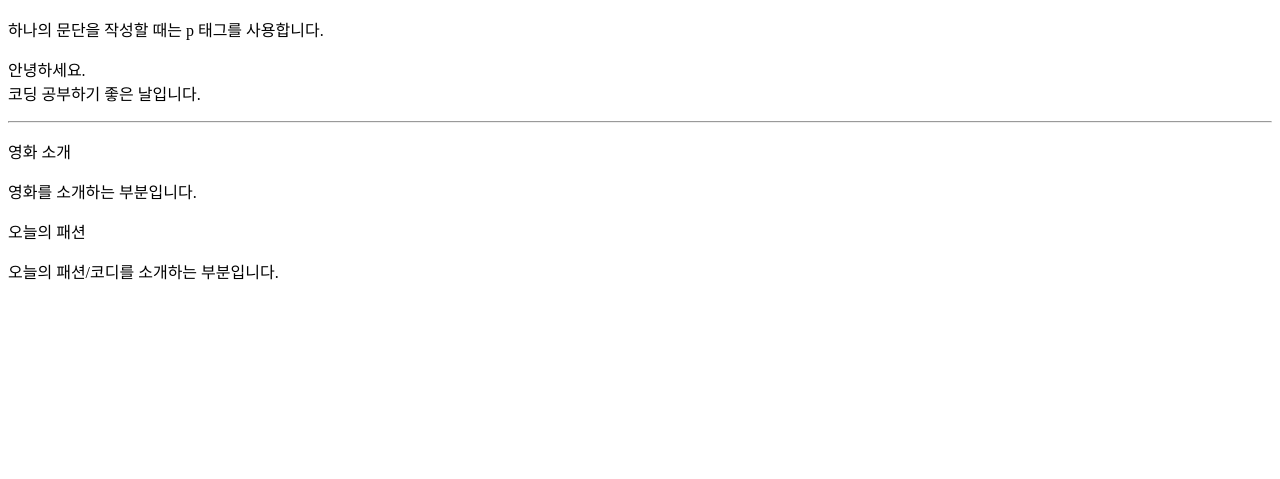
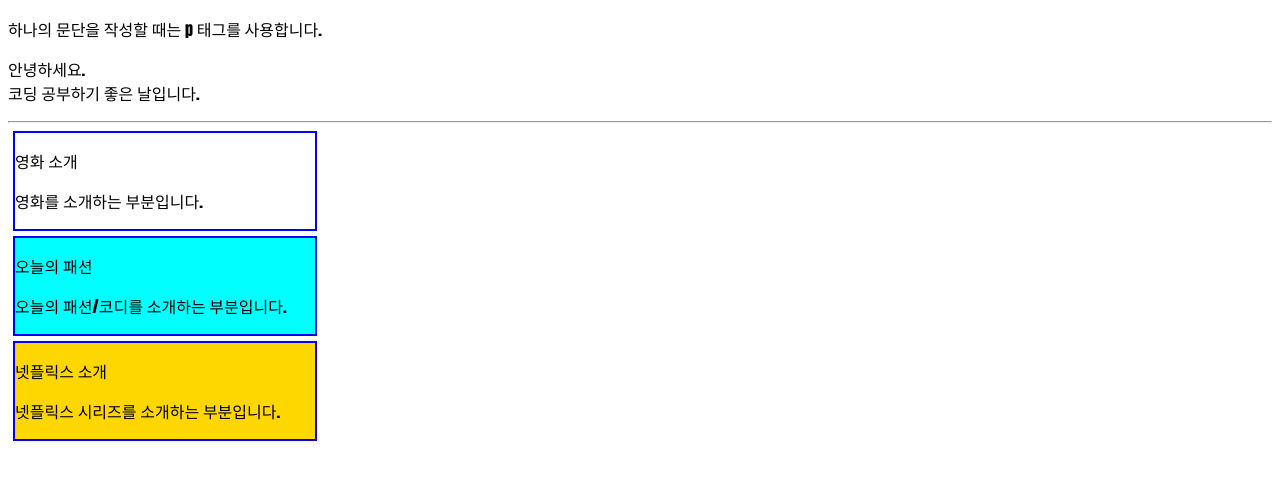
Before and after one commit to KangEunsu1/Webstudy, a plain HTML site: page index.html in a window 1280 px wide. Shown: the part 127-606 px from the top of the page. Drawn offline with Linux system fonts and the light colour scheme.

Commit message:
style 추가

```diff
--- a/index.html
+++ b/index.html
@@ -4,6 +4,22 @@
     <meta charset="UTF-8">
     <meta name="viewport" content="width=device-width, initial-scale=1.0">
     <title>웹 스터디 ::: 강은수</title>
+    <style>
+        div {
+            border: solid 2px blue;
+            margin: 5px;
+            width: 300px;
+        }
+        div.contents {
+            background-color: gold;
+        }
+        div#ootd {
+            background-color: cyan;
+        }
+        p {
+            font-family: Impact, Haettenschweiler, 'Arial Narrow Bold', sans-serif;
+        }
+    </style>
 </head>
 <body>
     <h1>웹화면 구현 수업의 웹 스터디 페이지</h1>
@@ -21,5 +37,9 @@
         <p>오늘의 패션</p>
         <p>오늘의 패션/코디를 소개하는 부분입니다.</p>
     </div>
+    <div class="contents">
+        <p>넷플릭스 소개</p>
+        <p>넷플릭스 시리즈를 소개하는 부분입니다.</p>
+    </div>
 </body>
 </html>
```
